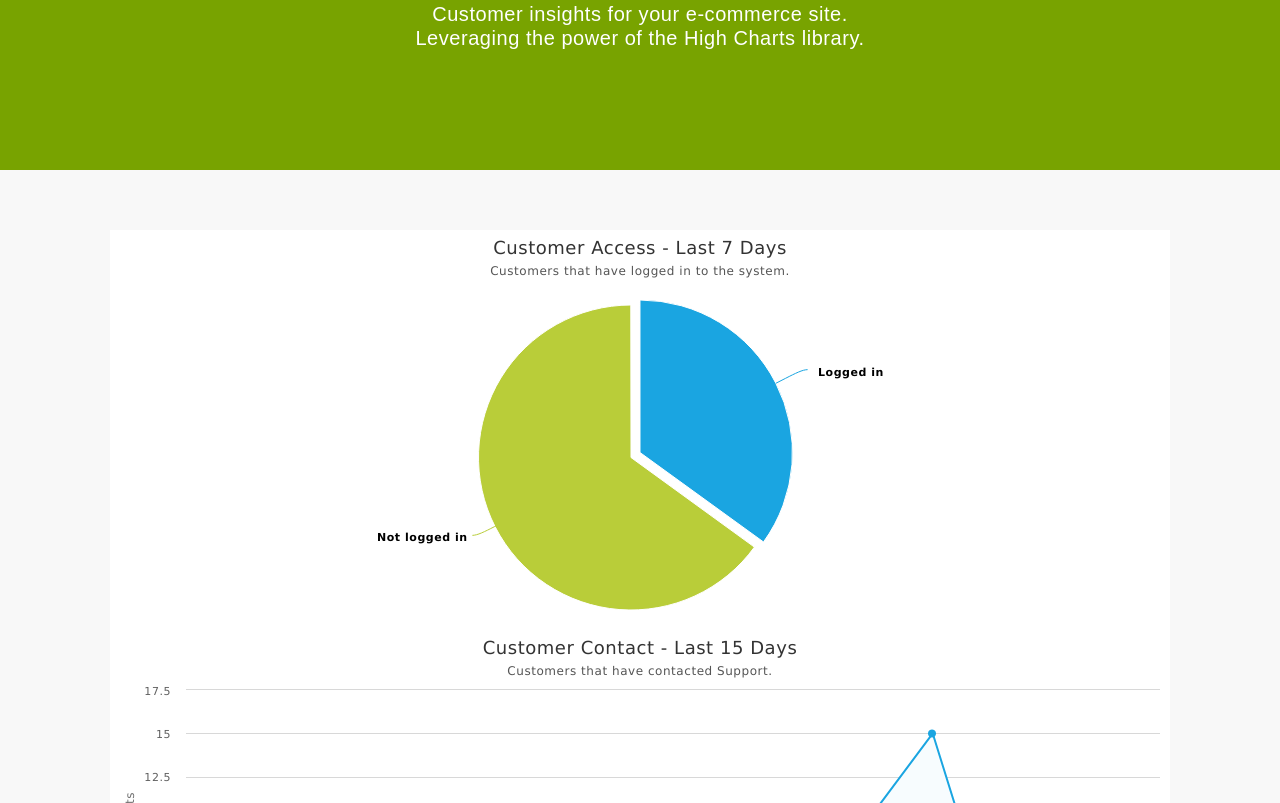
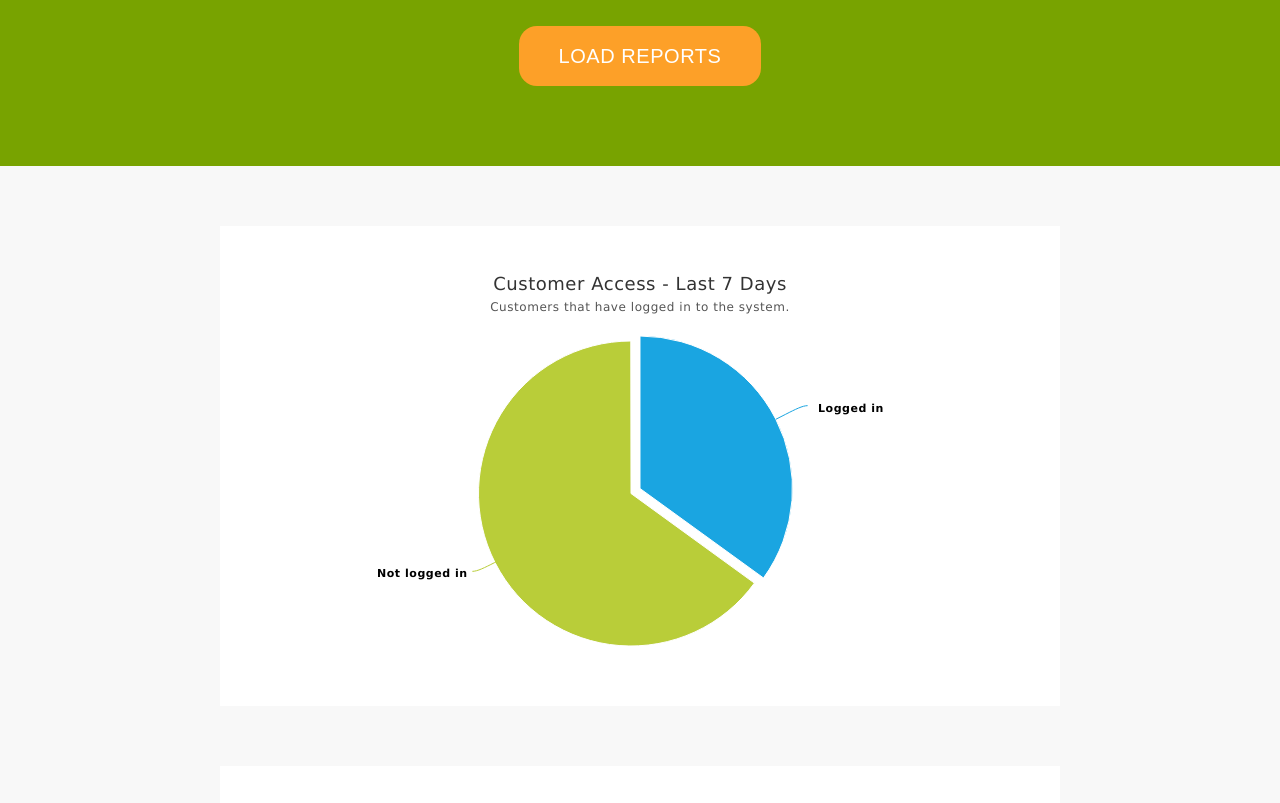
Before and after one commit to damenturnbull/zencharts, a plain HTML site: page index.html in a window 1280 px wide. Shown: the part 286-1089 px from the top of the page. Drawn offline with Linux system fonts and the light colour scheme.

Commit message:
Style buttons.

```diff
--- a/index.html
+++ b/index.html
@@ -18,21 +18,22 @@
   <header class="header">
     <section class="container">
       <h1 class="header__title">Beautifully Simple <br/>Report</h1>
-      <p class="header__desc">Customer insights for your e-commerce site.<br/> Leveraging the power of the High Charts library.</p>
+      <p class="header__desc">Leveraging the power of the High Charts library.</p>
+      <a class="btn btn--primary" href="https://fando.zendesk.com/oauth/authorizations/new?client_id=beautifully_simple_report&amp;response_type=token&amp;redirect_uri=http://localhost:8080&amp;scope=read">Load Reports</a>
     </section>
   </header>
 
   <main class="main">
     <section class="container">
 
-      <div class="graph">
-        <div id="graphA"></div>
+      <div class="graph clearfix">
+        <div class="graph__inner" id="graphA"></div>
       </div>
-      <div class="graph">
-        <div id="graphB"></div>
+      <div class="graph clearfix">
+        <div class="graph__inner" id="graphB"></div>
       </div>
-      <div class="graph">
-        <div id="graphC"></div>
+      <div class="graph clearfix">
+        <div class="graph__inner" id="graphC"></div>
       </div>
 
     </section>
--- a/sass/base/_document.scss
+++ b/sass/base/_document.scss
@@ -181,7 +181,7 @@ html, button, input, select, textarea {
 body {
   background: $bg_main;
   margin: 0;
-  font-family: $font_secondary;
+  font-family: $font_primary;
   letter-spacing: 0.03em;
   @include font-size(14);
 
--- a/sass/components/_graph.scss
+++ b/sass/components/_graph.scss
@@ -5,6 +5,11 @@
 
 .graph {
   min-width: 300px;
-  height: 400px;
-  margin: 0 auto;
+  min-height: 400px;
+  margin: 0px auto 60px auto;
 }
+
+.graph__inner {
+  padding: 40px;
+  background: white;
+}
--- a/sass/layout/_header.scss
+++ b/sass/layout/_header.scss
@@ -7,7 +7,7 @@
 .header {
   background: $bg_header;
   text-align: center;
-  padding: 120px 0px;
+  padding: 80px 0px;
   color: white;
 }
 
@@ -16,6 +16,6 @@
 }
 
 .header__desc {
-  padding-top: 20px;
+  padding: 20px 0px 40px 0px;
   @include font-size(20);
 }
--- /dev/null
+++ b/sass/utils/_buttons.scss
@@ -0,0 +1,43 @@
+////////////////////////////////////////////////////////////////////////////////
+// Component
+// --------------------
+////////////////////////////////////////////////////////////////////////////////
+
+//
+// Buttons
+//
+.btn {
+  display: inline-block;
+  text-transform: uppercase;
+  height: $btn_height;
+  color: white;
+  background-color: $btn_bg;
+  padding: 0px 40px;
+  text-decoration: none;
+  text-align: center;
+  @include border-radius(18px);
+  @include font-line(20px, 60px);
+
+  &:hover {
+    text-decoration: none;
+    background-color: $btn_bg_hover;
+  }
+
+  &:active {
+    background-color: $btn_bg_active;
+  }
+
+  @include break-max($sm-min) {
+    display: block;
+    margin-bottom: 5px;
+  }
+}
+
+// .btn--dark {
+//   border: solid 3px $btn-dark;
+
+//   &:hover {
+//     color: $btn-dark-hover;
+//     border: solid 3px $btn-dark-hover;
+//   }
+// }
--- a/sass/utils/_fonts.scss
+++ b/sass/utils/_fonts.scss
@@ -5,8 +5,8 @@
 // Montserrat
 // ~~~~~~~~~~
 // https://www.google.com/fonts/specimen/Montserrat
-@include font-face(Montserrat, '../../fonts/Montserrat/montserrat-hairline-webfont', 100);
-@include font-face(Montserrat, '../../fonts/Montserrat/montserrat-light-webfont', 300);
-@include font-face(Montserrat, '../../fonts/Montserrat/montserrat-regular-webfont', 400);
-@include font-face(Montserrat, '../../fonts/Montserrat/montserrat-bold-webfont', 600);
-@include font-face(Montserrat, '../../fonts/Montserrat/montserrat-black-webfont', 900);
+@include font-face(Montserrat,        '../../fonts/Montserrat/montserrat-hairline-webfont', 100);
+@include font-face(MontserratLight,   '../../fonts/Montserrat/montserrat-light-webfont', 300);
+@include font-face(MontserratRegular, '../../fonts/Montserrat/montserrat-regular-webfont', 400);
+@include font-face(MontserratBold,    '../../fonts/Montserrat/montserrat-bold-webfont', 600);
+@include font-face(MontserratBlack,   '../../fonts/Montserrat/montserrat-black-webfont', 900);
--- a/sass/utils/_index.scss
+++ b/sass/utils/_index.scss
@@ -7,3 +7,5 @@
 @import "variables";
 @import "fonts";
 @import "mixins";
+
+@import "buttons";
--- a/sass/utils/_variables.scss
+++ b/sass/utils/_variables.scss
@@ -9,7 +9,7 @@
 //
 $sm-min: 760px;
 $md-min: 980px;
-$lg-min: 1200px;
+$lg-min: 980px;
 
 //
 // Container
@@ -51,8 +51,8 @@ $bg_main:             #f8f8f8;
 //
 // Fonts
 //
-$font_primary:      Montserrat, Arial, sans-serif;
-$font_secondary:    $font_primary;
+$font_primary:      "Montserrat", Arial, sans-serif;
+// $font_secondary:    "MontserratBold", Arial, sans-serif;
 $font_heading:      $font_primary;
 $monospace_font:    "Courier New", "DejaVu Sans Mono", monospace, sans-serif;
 
@@ -62,3 +62,12 @@ $active_link_color:     inherit;
 
 $selection_text_color:  #fff;
 $selection_bg_color:    #fe57a1;
+
+//
+// Buttons
+//
+$btn_bg:                #fda028;
+$btn_bg_hover:          #ffab1a;
+$btn_bg_active:         #cf7c11;
+
+$btn_height:            60px;
```
Also changed, not shown: css/style.css, 1 other file.
